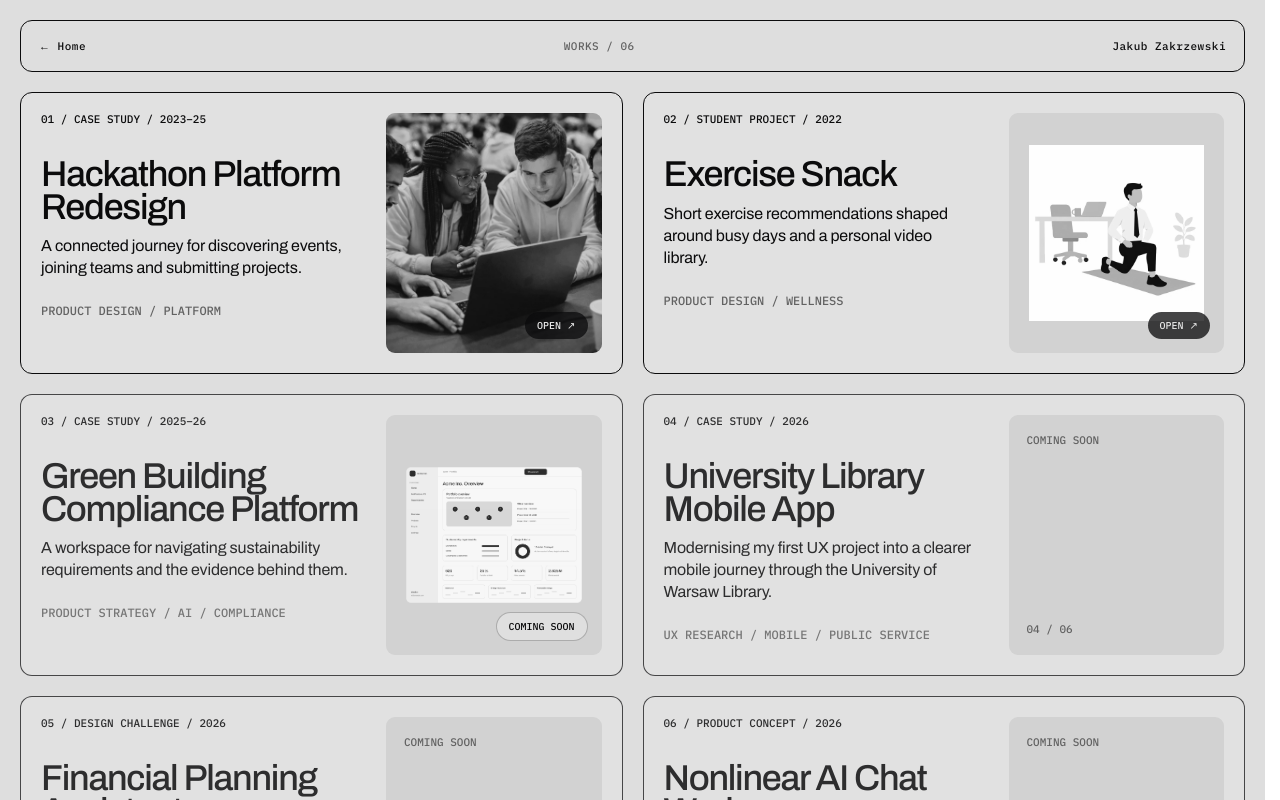
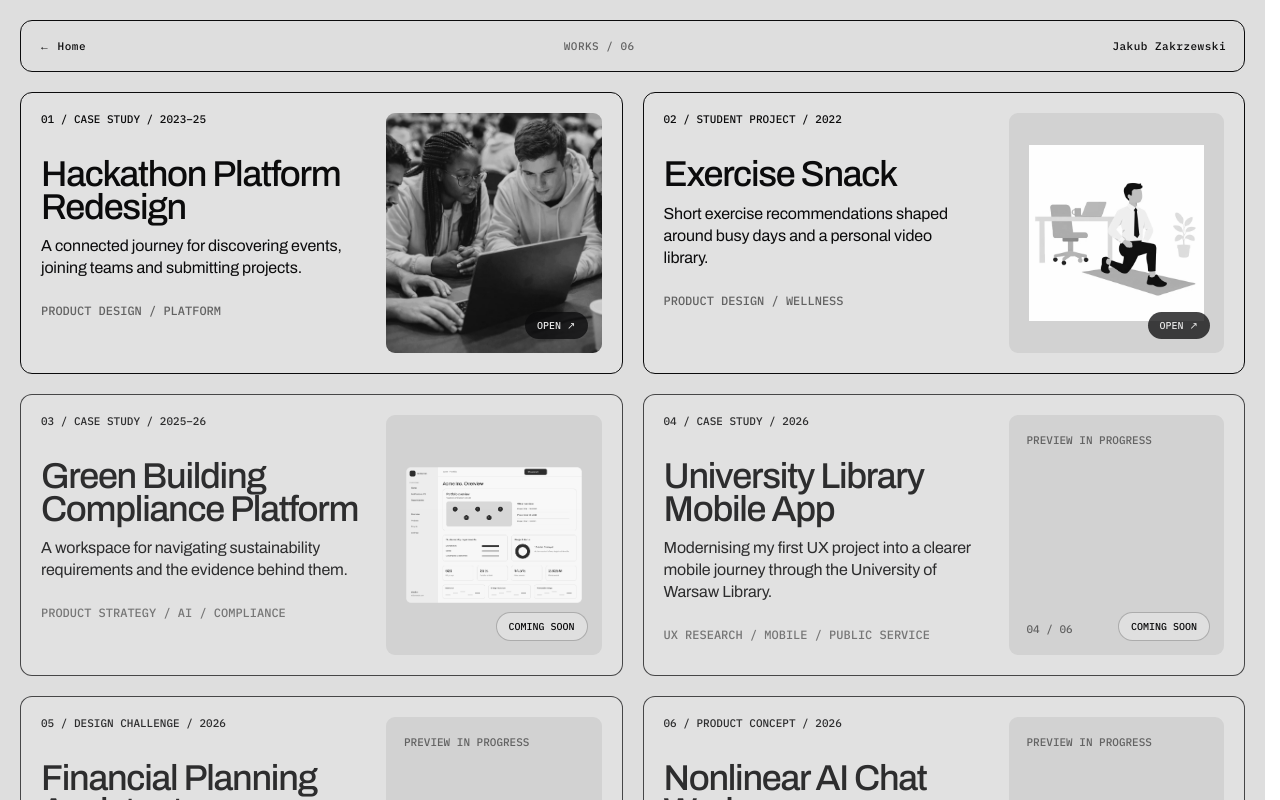
Before and after one commit to jzakrz/jakub-portfolio, a Next.js app: page /projects in a window 1280 px wide. Shown: the top 800 px of the page. Built offline with nearby package versions, Linux system fonts and the light colour scheme.

Commit message:
style: reveal coming soon status on hover

```diff
--- a/app/globals.css
+++ b/app/globals.css
@@ -813,7 +813,17 @@ html {
   background: rgb(224 224 224 / 90%);
   font-size: 10px;
   line-height: 1;
+  opacity: 0;
+  transform: translateY(5px);
+  transition:
+    opacity 180ms ease,
+    transform 240ms ease;
   backdrop-filter: blur(8px);
+}
+
+.project-card--coming-soon:hover .project-card__status {
+  opacity: 1;
+  transform: translateY(0);
 }
 
 .project-card__media--pending {
@@ -930,14 +940,16 @@ html {
     border-radius: 10px;
   }
 
-  .project-card__open {
+  .project-card__open,
+  .project-card__status {
     opacity: 1;
     transform: none;
   }
 }
 
 @media (hover: none) {
-  .project-card__open {
+  .project-card__open,
+  .project-card__status {
     opacity: 1;
     transform: none;
   }
--- a/components/WorksLedger.tsx
+++ b/components/WorksLedger.tsx
@@ -116,8 +116,9 @@ function ProjectPreview({ project }: { project: Project }) {
 
   return (
     <div className="project-card__media project-card__media--pending">
-      <span>Coming soon</span>
+      <span>Preview in progress</span>
       <span>{project.number} / {String(projects.length).padStart(2, "0")}</span>
+      <span className="project-card__status">Coming soon</span>
     </div>
   );
 }
```
